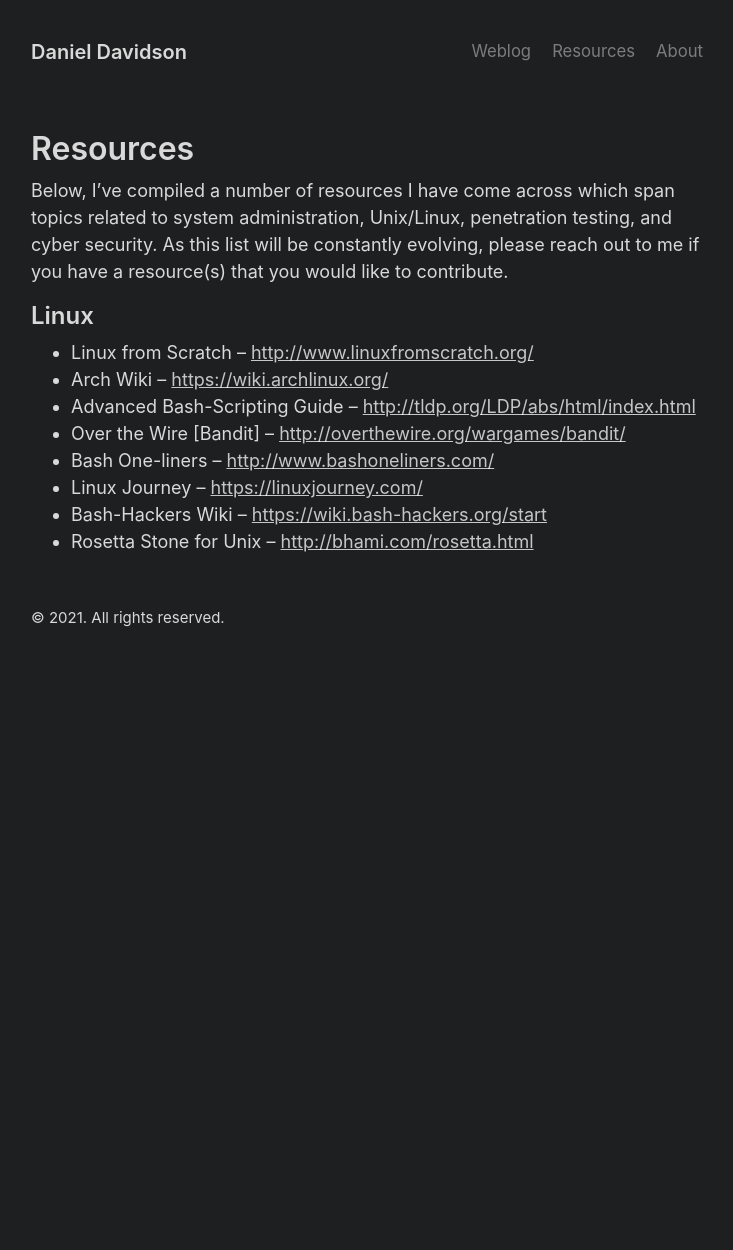
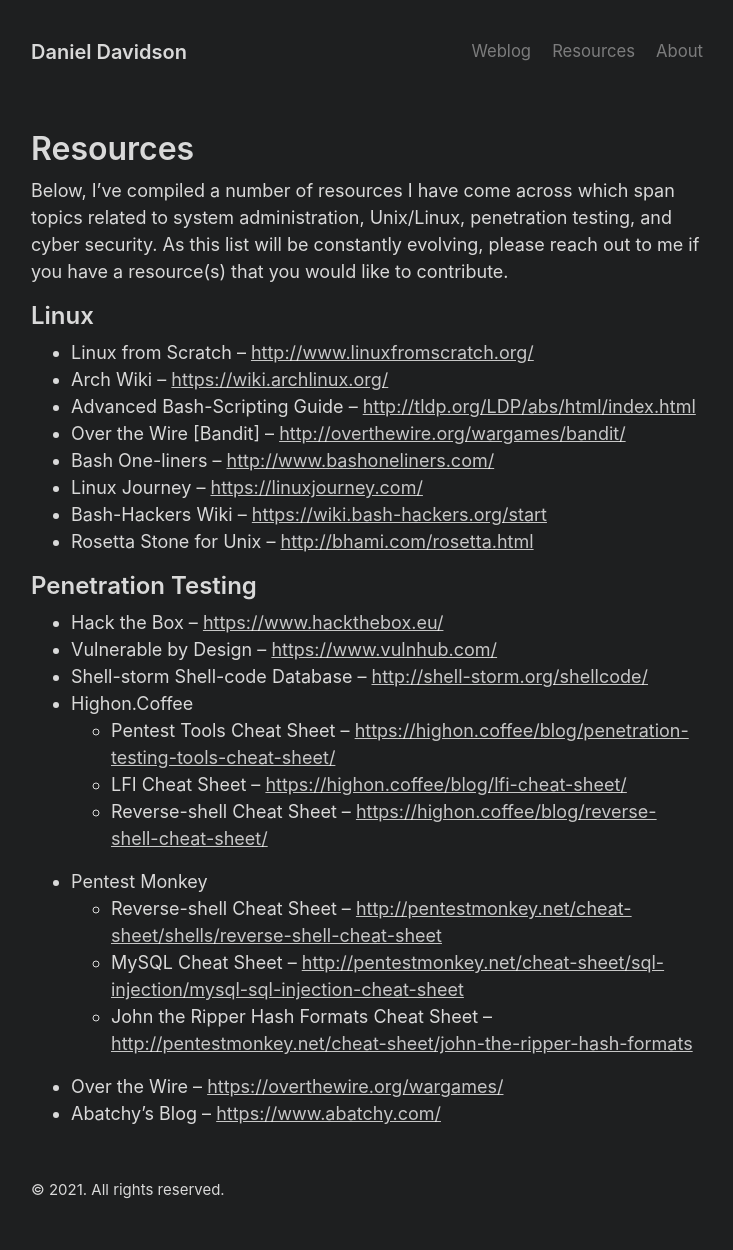
Before and after one commit to danieldavidson/danieldavidson.github.io, a Jekyll site: the page built from resources.md, in a window 1280 px wide. Shown: the whole page, without its empty margins (273-1006 px from the left). Built offline with Jekyll 4.4.1, drawn with Linux system fonts in a browser that asks for light colours; before the commit the page ends 900 px from its top, so only the background shows below that.

Commit message:
Update resources.md

```diff
--- a/resources.md
+++ b/resources.md
@@ -17,3 +17,19 @@
 - Linux Journey – [https://linuxjourney.com/](https://linuxjourney.com/)
 - Bash-Hackers Wiki – [https://wiki.bash-hackers.org/start](https://wiki.bash-hackers.org/start)
 - Rosetta Stone for Unix – [http://bhami.com/rosetta.html](http://bhami.com/rosetta.html)
+
+## Penetration Testing
+
+- Hack the Box – [https://www.hackthebox.eu/](https://www.hackthebox.eu/)
+- Vulnerable by Design – [https://www.vulnhub.com/](https://www.vulnhub.com/)
+- Shell-storm Shell-code Database – [http://shell-storm.org/shellcode/](http://shell-storm.org/shellcode/)
+- Highon.Coffee
+  - Pentest Tools Cheat Sheet – [https://highon.coffee/blog/penetration-testing-tools-cheat-sheet/](https://highon.coffee/blog/penetration-testing-tools-cheat-sheet/)
+  - LFI Cheat Sheet – [https://highon.coffee/blog/lfi-cheat-sheet/](https://highon.coffee/blog/lfi-cheat-sheet/)
+  - Reverse-shell Cheat Sheet – [https://highon.coffee/blog/reverse-shell-cheat-sheet/](https://highon.coffee/blog/reverse-shell-cheat-sheet/)
+- Pentest Monkey
+  - Reverse-shell Cheat Sheet – [http://pentestmonkey.net/cheat-sheet/shells/reverse-shell-cheat-sheet](http://pentestmonkey.net/cheat-sheet/shells/reverse-shell-cheat-sheet)
+  - MySQL Cheat Sheet – [http://pentestmonkey.net/cheat-sheet/sql-injection/mysql-sql-injection-cheat-sheet](http://pentestmonkey.net/cheat-sheet/sql-injection/mysql-sql-injection-cheat-sheet)
+  - John the Ripper Hash Formats Cheat Sheet – [http://pentestmonkey.net/cheat-sheet/john-the-ripper-hash-formats](http://pentestmonkey.net/cheat-sheet/john-the-ripper-hash-formats)
+- Over the Wire – [https://overthewire.org/wargames/](https://overthewire.org/wargames/)
+- Abatchy’s Blog – [https://www.abatchy.com/](https://www.abatchy.com/)
```
